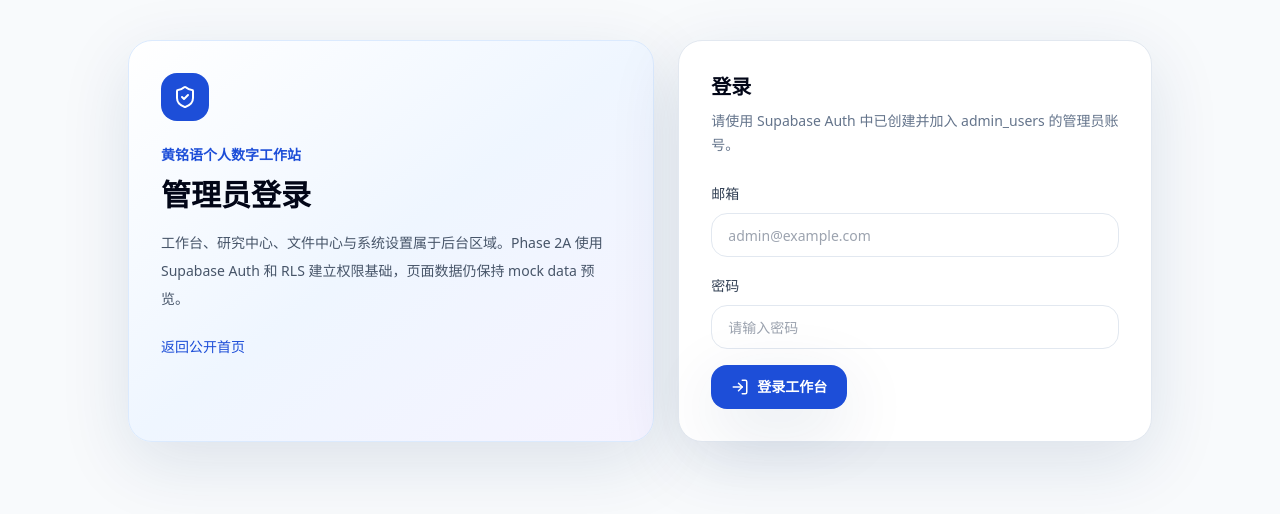
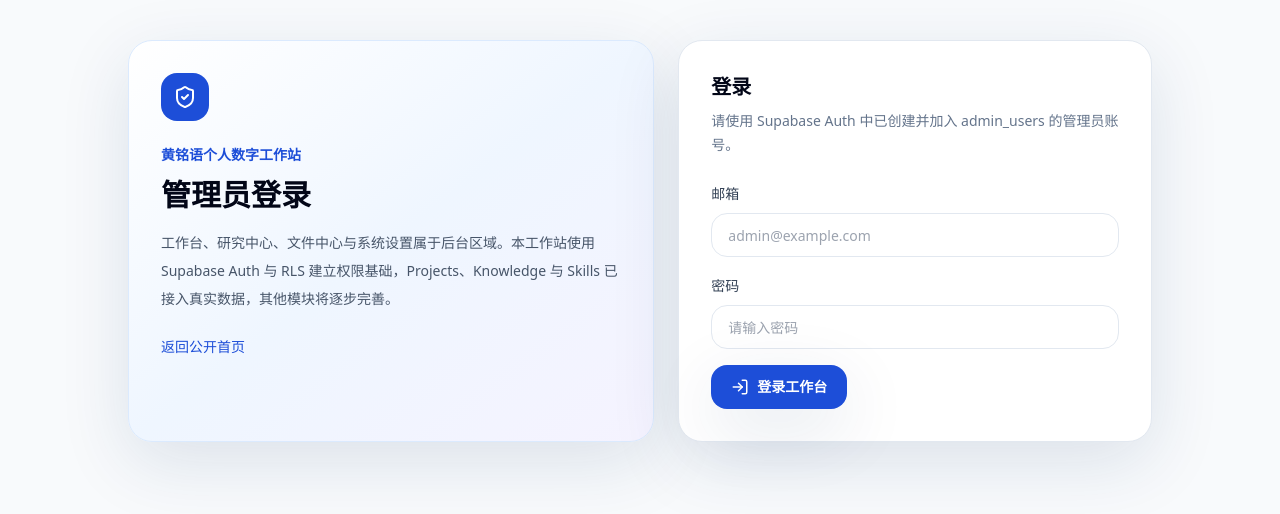
Before and after one commit to huangmingyu040730-Melvin/personal-workstation, a Next.js app: page /login in a window 1280 px wide. Shown: the top 514 px of the page. Built offline with nearby package versions, Linux system fonts and the light colour scheme; no server answers.

Commit message:
Update login page data status copy (#7)

```diff
--- a/src/app/login/page.tsx
+++ b/src/app/login/page.tsx
@@ -24,7 +24,7 @@ export default async function LoginPage({ searchParams }: LoginPageProps) {
           <p className="mt-6 text-sm font-semibold text-blue-700">黄铭语个人数字工作站</p>
           <h1 className="mt-3 text-3xl font-semibold text-slate-950">管理员登录</h1>
           <p className="mt-4 max-w-xl text-sm leading-7 text-slate-600">
-            工作台、研究中心、文件中心与系统设置属于后台区域。Phase 2A 使用 Supabase Auth 和 RLS 建立权限基础，页面数据仍保持 mock data 预览。
+            工作台、研究中心、文件中心与系统设置属于后台区域。本工作站使用 Supabase Auth 与 RLS 建立权限基础，Projects、Knowledge 与 Skills 已接入真实数据，其他模块将逐步完善。
           </p>
           {!isSupabaseConfigured ? (
             <p className="mt-6 rounded-2xl border border-amber-100 bg-amber-50 px-4 py-3 text-sm leading-6 text-amber-800">
```
